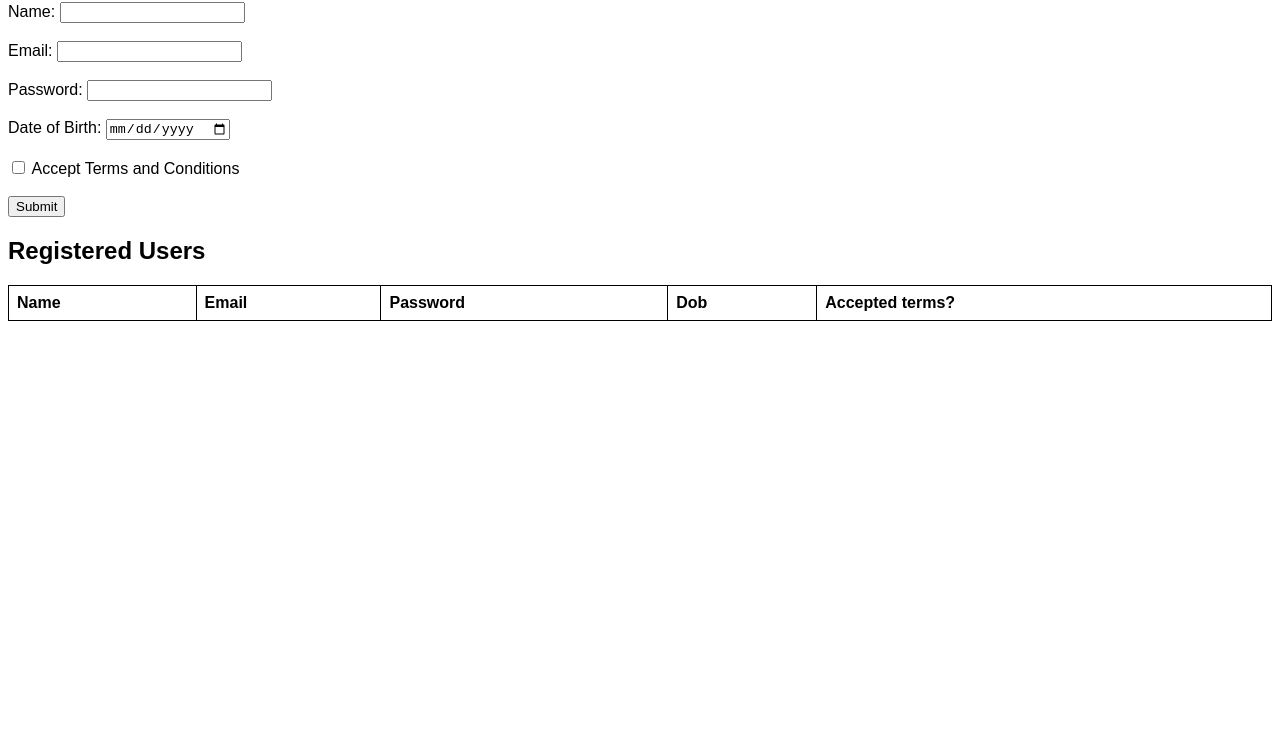
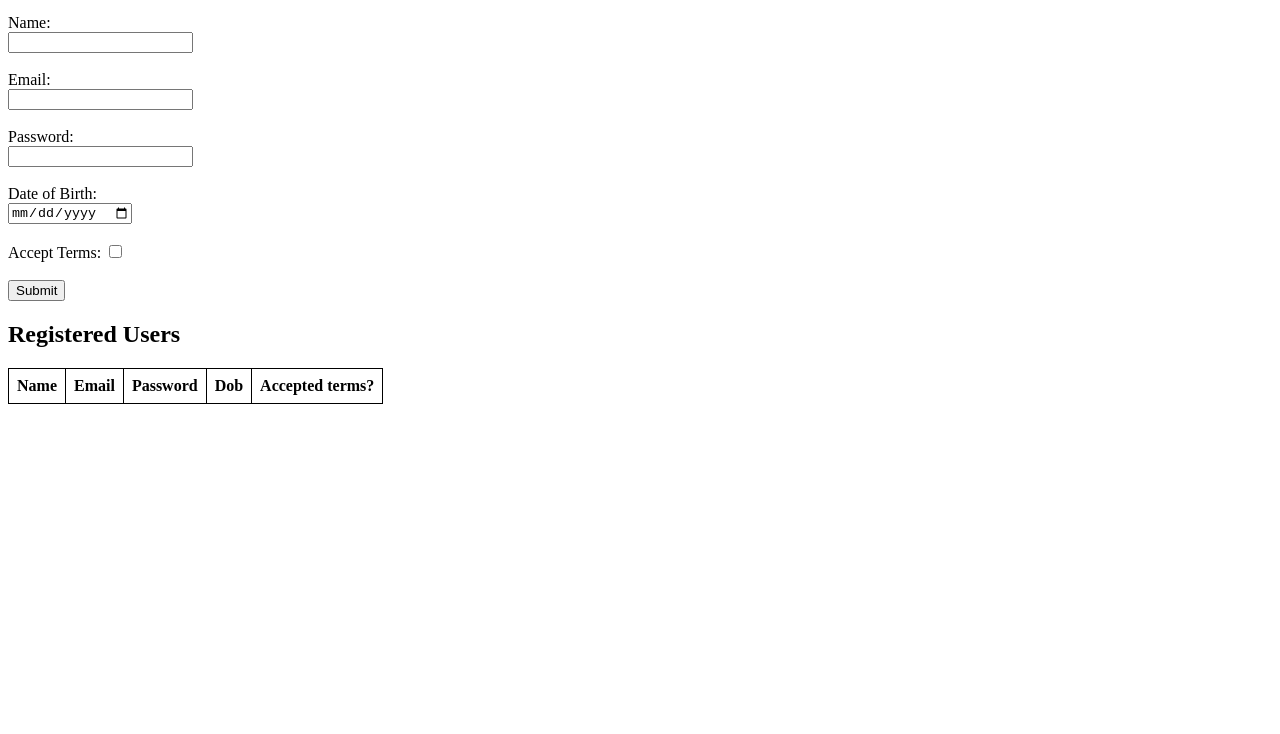
Before and after one commit to anushkaagarwal9089/Registration-Form, a plain HTML site: page index.html in a window 1280 px wide. Shown: the part 66-800 px from the top of the page. Drawn offline with Linux system fonts and the light colour scheme.

Commit message:
index.html

```diff
--- a/index.html
+++ b/index.html
@@ -5,36 +5,36 @@
     <meta name="viewport" content="width=device-width, initial-scale=1.0">
     <title>Registration Form</title>
     <style>
-        body { font-family: Arial, sans-serif; }
-        form { margin-bottom: 20px; }
-        table { width: 100%; border-collapse: collapse; }
-        th, td { border: 1px solid black; padding: 8px; text-align: left; }
+        table, th, td {
+            border: 1px solid black;
+            border-collapse: collapse;
+            padding: 8px;
+        }
     </style>
 </head>
 <body>
-    <h2>Registration Form</h2>
-    <form id="registrationForm">
-        <label for="name">Name:</label>
+    <h1>Registration Form</h1>
+    <div id="formContainer">
+        <label for="name">Name:</label><br>
         <input type="text" id="name" required><br><br>
 
-        <label for="email">Email:</label>
+        <label for="email">Email:</label><br>
         <input type="email" id="email" required><br><br>
 
-        <label for="password">Password:</label>
+        <label for="password">Password:</label><br>
         <input type="password" id="password" required><br><br>
 
-        <label for="dob">Date of Birth:</label>
+        <label for="dob">Date of Birth:</label><br>
         <input type="date" id="dob" required><br><br>
 
-        <label>
-            <input type="checkbox" id="terms"> Accept Terms and Conditions
-        </label><br><br>
+        <label for="acceptTerms">Accept Terms:</label>
+        <input type="checkbox" id="acceptTerms"><br><br>
 
-        <button type="submit">Submit</button>
-    </form>
+        <button id="submitButton">Submit</button>
+    </div>
 
     <h2>Registered Users</h2>
-    <table>
+    <table id="userTable">
         <thead>
             <tr>
                 <th>Name</th>
@@ -44,7 +44,7 @@
                 <th>Accepted terms?</th>
             </tr>
         </thead>
-        <tbody id="userTable"></tbody>
+        <tbody></tbody>
     </table>
 
     <script src="index.js"></script>
```
